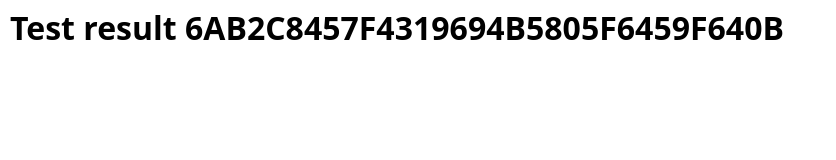
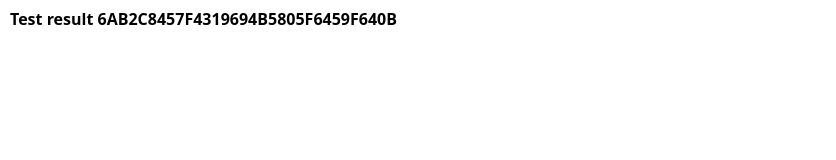
Before and after one commit to medisvit/6AB2C8457F4319694B5805F6459F640B, a plain HTML site: page index.html in a window 1280 px wide. Shown: the whole page, without its empty margins (0-836 px from the left). Drawn offline with nearby package versions, Linux system fonts and the light colour scheme.

Commit message:
Update index.html

```diff
--- a/index.html
+++ b/index.html
@@ -15,7 +15,7 @@
       rel="stylesheet"
     />
   </head>
-  <body>
+ <body style="font-size: 8px">
     <h1 style="margin: 10px">Test result 6AB2C8457F4319694B5805F6459F640B</h1>
     <img src="test.jpg" alt="" style="max-width: 100%" />
   </body>
```
